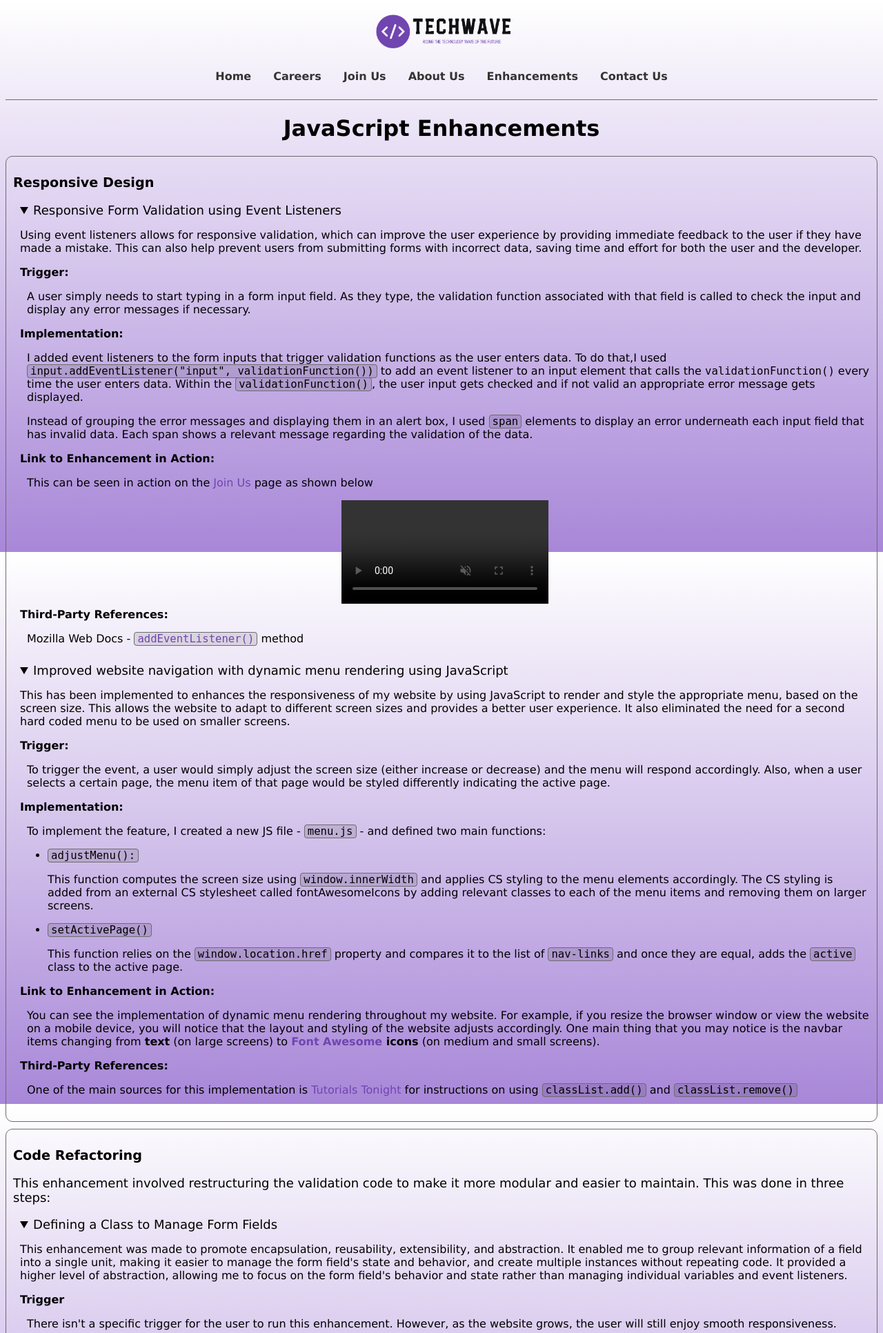
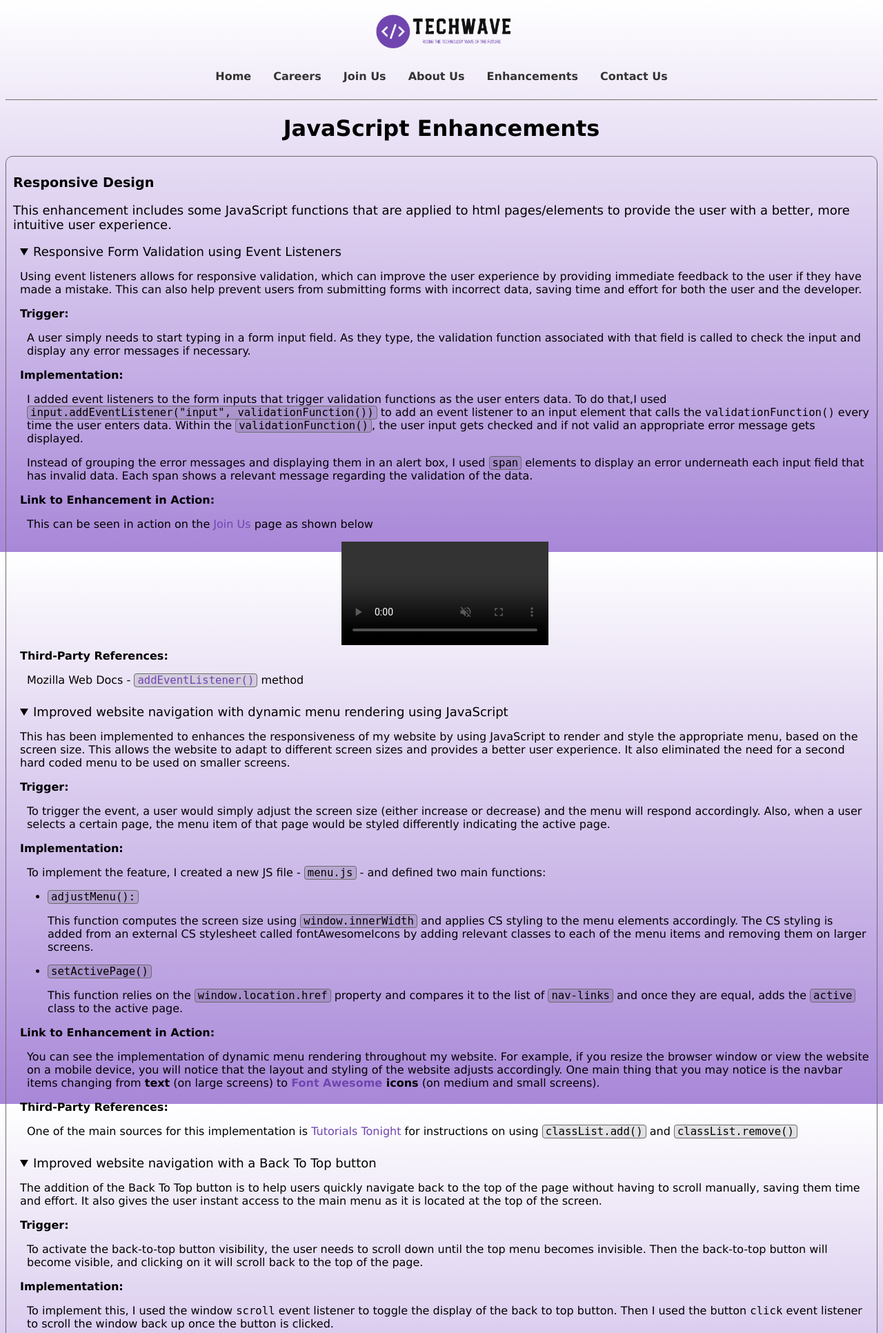
Before and after one commit to MarellaMorad/Creating-Web-Applications, a PHP site: page /enhancements2.html in a window 1280 px wide. Shown: the top 1932 px of the page at 69% size. Run offline with PHP 8.4, Linux system fonts and the light colour scheme; grey boxes are pictures that could not be loaded.

Commit message:
Add Back to top button

```diff
--- a/assign2/about.html
+++ b/assign2/about.html
@@ -37,6 +37,7 @@
             </a>
         </div>
     </header>
+    <button class="back-to-top hidden"><span class="fa fa-angle-up"></span></button>
     <h1>About Us</h1>
     <div class="about-us">
         <figure>
--- a/assign2/aboutMe.html
+++ b/assign2/aboutMe.html
@@ -37,6 +37,7 @@
             </a>
         </div>
     </header>
+    <button class="back-to-top hidden"><span class="fa fa-angle-up"></span></button>
     <h1>About Me</h1>
     <section id="demographic" class="more-about-me">
         <h2>Demographics</h2>
--- a/assign2/apply.html
+++ b/assign2/apply.html
@@ -38,6 +38,7 @@
             </a>
         </div>
     </header>
+    <button class="back-to-top hidden"><span class="fa fa-angle-up"></span></button>
     <h1>Application of Interest</h1>
     <div id="warning">
         <span id="warning-content"></span>
--- a/assign2/enhancements2.html
+++ b/assign2/enhancements2.html
@@ -37,11 +37,13 @@
             </a>
         </div>
     </header>
+    <button class="back-to-top hidden"><span class="fa fa-angle-up"></span></button>
     <h1>JavaScript Enhancements</h1>
     <section class="enhance">
         <h2>Responsive Design</h2>
         <p class="overall-intro">
-
+            This enhancement includes some JavaScript functions that are applied to html pages/elements to provide the
+            user with a better, more intuitive user experience.
         </p>
         <details open>
             <summary>
@@ -140,6 +142,7 @@
                 <strong><a href="https://fontawesome.com/icons">Font Awesome</a>
                     icons</strong>
                 (on medium and small screens).
+            </p>
             <h3>Third-Party References:</h3>
             <p class="desc">
                 One of the main sources for this implementation is <a
@@ -148,7 +151,35 @@
                 for instructions on using <code class="line-code">classList.add()</code> and <code
                     class="line-code">classList.remove()</code>
             </p>
+        </details>
+        <details open>
+            <summary>Improved website navigation with a Back To Top button</summary>
+            <p>
+                The addition of the Back To Top button is to help users quickly navigate back to the top of the page
+                without having to scroll manually, saving them time and effort. It also gives the user instant access to
+                the main menu as it is located at the top of the screen.
             </p>
+            <h3>Trigger:</h3>
+            <p class="desc">To activate the back-to-top button visibility, the user needs to scroll down until the
+                top menu becomes invisible. Then the back-to-top button will become visible, and clicking on it will
+                scroll back to the top of the page.</p>
+            <h3>Implementation:</h3>
+            <p class="desc">
+                To implement this, I used the window <code>scroll</code> event listener to toggle the display of the
+                back to top button. Then I used the button <code>click</code> event listener to scroll the window back
+                up once the button is clicked.
+            </p>
+            <pre><code>  window.scrollTo({
+      top: 0,
+      behavior: "smooth"
+  });</code></pre>
+            <h3>Link to Enhancement in Action:</h3>
+            <p class="desc">This enhancement has been implemented on all screens and is activated as soon as the top
+                logo of the screen becomes invisible</p>
+            <h3>Third-Party References:</h3>
+            <p class="desc">One of the really helpful websites was the <a
+                    href="https://www.w3schools.com/howto/howto_js_scroll_to_top.asp">W3School</a> explaining the
+                required steps to create a Scroll to Top button.</p>
         </details>
     </section>
     <section class="enhance">
--- a/assign2/index.html
+++ b/assign2/index.html
@@ -39,6 +39,7 @@
             </a>
         </div>
     </header>
+    <button class="back-to-top hidden"><span class="fa fa-angle-up"></span></button>
     <article id="homepage">
         <h1>Welcome to TechWave!</h1>
         <p>
--- a/assign2/jobs.html
+++ b/assign2/jobs.html
@@ -38,6 +38,7 @@
             </a>
         </div>
     </header>
+    <button class="back-to-top hidden"><span class="fa fa-angle-up"></span></button>
     <h1>Available Positions</h1>
     <section class="collapsible">
         <aside>
--- a/assign2/scripts/menu.js
+++ b/assign2/scripts/menu.js
@@ -73,6 +73,23 @@ function init() {
     // Call the adjustMenu function to set the initial state of the navigation items
     adjustMenu();
     setActivePage();
+
+    const backToTopButton = document.getElementsByClassName("back-to-top");
+    window.addEventListener("scroll", () => {
+        if (window.scrollY > 100) {
+            console.log(backToTopButton)
+            backToTopButton[0].classList.remove("hidden");
+        } else {
+            backToTopButton[0].classList.add("hidden");
+        }
+    });
+
+    backToTopButton[0].addEventListener("click", () => {
+        window.scrollTo({
+            top: 0,
+            behavior: "smooth"
+        });
+    });
 }
 
 window.onload = init;
```
Also changed, not shown: assign2/enhancements.html (+5 -2 lines), assign2/scripts/apply.js (+19 -1 lines), assign2/styles/style.css (+24 -7 lines).
